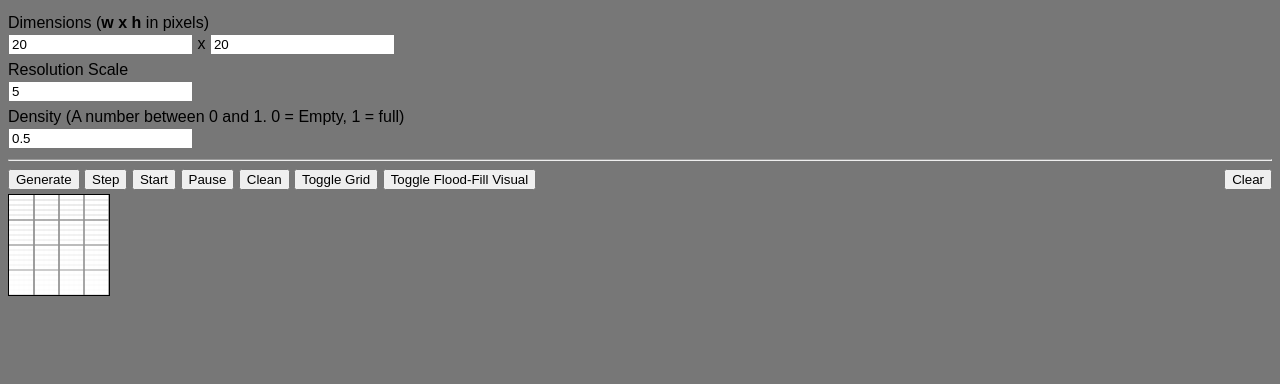
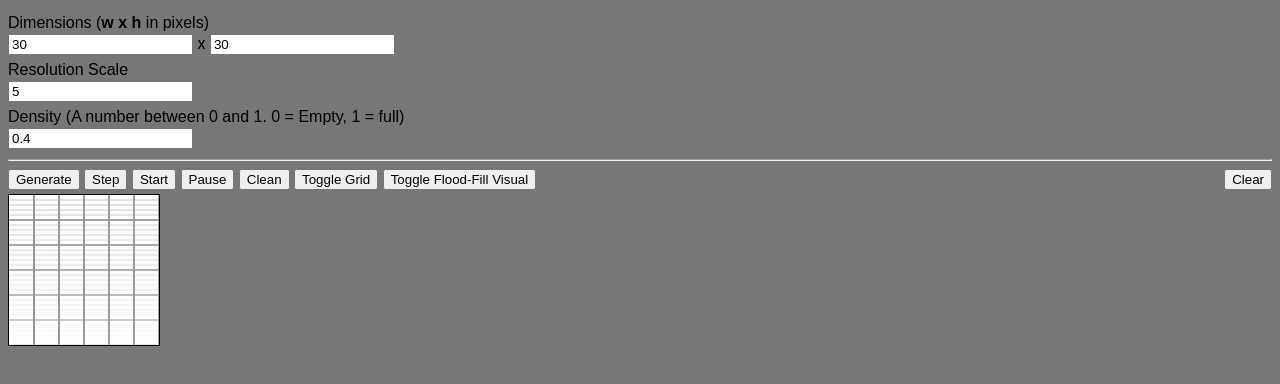
Before and after one commit to dwats/learn_procedural, a plain HTML site: page index.html in a window 1280 px wide. Drawn offline with Linux system fonts and the light colour scheme.

Commit message:
Updated default field values

```diff
--- a/index.html
+++ b/index.html
@@ -13,7 +13,7 @@
 	<div id="controls">
 		<div>
 			<div>Dimensions (<strong>w x h</strong> in pixels)</div>
-			<input id="width" value=20> x <input id="height" value=20>
+			<input id="width" value=30> x <input id="height" value=30>
 		</div>
 		<div>
 			<div>Resolution Scale</div>
@@ -21,7 +21,7 @@
 		</div>
 		<div>
 			<div>Density (A number between 0 and 1. 0 = Empty, 1 = full)</div>
-			<input id="choke" value=0.5>
+			<input id="choke" value=0.4>
 		</div>
 		<hr/>
 		<button id="gen" onclick="genNewStart()">Generate</button>
```
